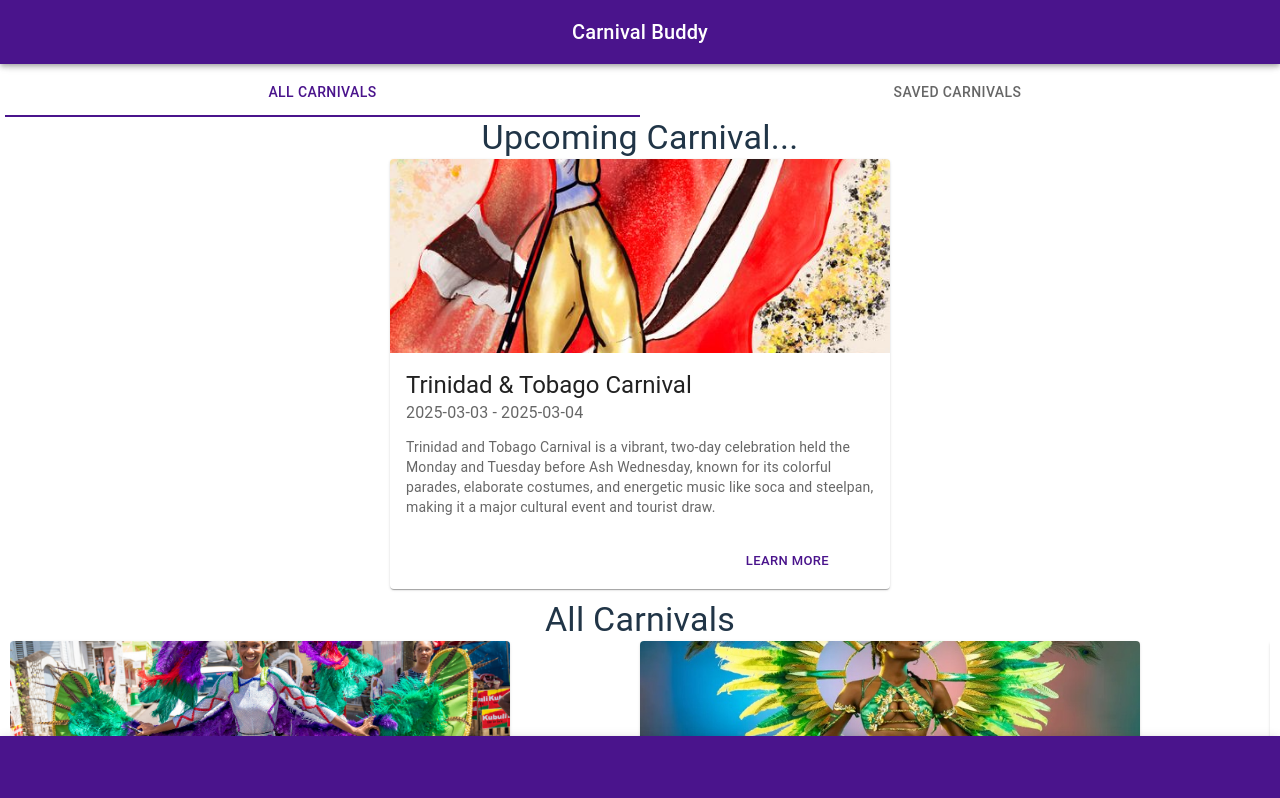
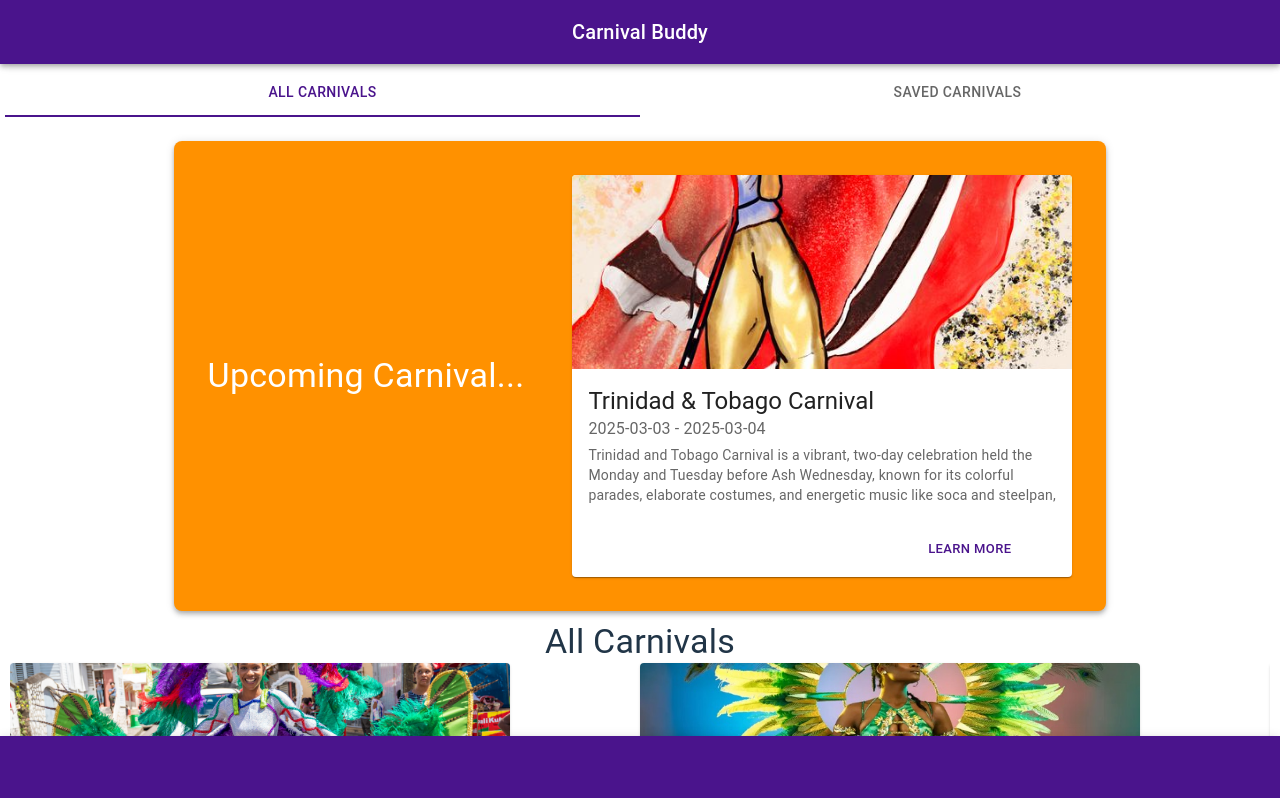
Before and after one commit to ChantalSorias/CarnivalBuddy, a React (Vite) app: page / in a window 1280 px wide. Shown: the top 798 px of the page. Built offline with nearby package versions, Linux system fonts and the light colour scheme; some icons are missing.

Commit message:
home - ui change to upcoming carnival, refactor files

```diff
--- a/src/BottomNav/BottomNav.tsx
+++ b/src/BottomNav/BottomNav.tsx
@@ -7,7 +7,7 @@ import './BottomNav.css';
 
 export default function BottomNav() {
   return (
-    <Box sx={{ pb: 8 }}>
+    <Box sx={{ pb: 5 }}>
       <AppBar position="fixed" color="primary" sx={{ top: 'auto', bottom: 0 }} className='bottom-nav-appbar'>
         <Toolbar className='bottom-nav-toolbar'>
           <IconButton color="inherit">
--- a/src/CarnivalList/CarnivalCard.css
+++ b/src/CarnivalList/CarnivalCard/CarnivalCard.css
@@ -4,7 +4,7 @@
 
 .carnival-card-description {
     overflow-y: scroll;
-    height: 80px;
+    height: 60px;
 
     /* Hide scrollbar */
     scrollbar-width: none;
--- a/src/CarnivalList/CarnivalCard.tsx
+++ b/src/CarnivalList/CarnivalCard/CarnivalCard.tsx
@@ -1,5 +1,5 @@
 import React, { useState } from 'react';
-import { Button, Card, CardActions, CardContent, CardMedia, IconButton, Typography } from '@mui/material';
+import { Button, Card, CardActions, CardContent, CardHeader, CardMedia, IconButton, Typography } from '@mui/material';
 import FavoriteIcon from '@mui/icons-material/Favorite';
 import FavoriteBorderIcon from '@mui/icons-material/FavoriteBorder';
 import './CarnivalCard.css'
@@ -20,7 +20,7 @@ export default function CarnivalCard({ content }) {
                 <Typography variant="h5" component="div">
                     {content.title}
                 </Typography>
-                <Typography sx={{ color: 'text.secondary', mb: 1.5 }}>{content.paradeDate?.join(" - ")}</Typography>
+                <Typography sx={{ color: 'text.secondary', mb: 0.5 }}>{content.paradeDate?.join(" - ")}</Typography>
                 <Typography variant="body2" sx={{ color: 'text.secondary' }} className='carnival-card-description'>
                     {content.description}
                 </Typography>
--- a/src/CarnivalList/CarnivalList.css
+++ b/src/CarnivalList/CarnivalList.css
@@ -1,8 +1,7 @@
 .carnival-list-upcoming-container {
     display: flex;
-    flex-direction: column;
-    align-items: center;
     margin-bottom: 5px;
+    justify-content: center;
 }
 
 .carnival-list-all-container {
@@ -17,3 +16,14 @@
     overflow: visible;
     overflow-x: clip;
 }
+
+.carnival-list-grid {
+    display: flex;
+    justify-content: space-evenly;
+    padding: 10px;
+}
+
+.carnival-list-grid-item {
+    display: flex;
+    align-items: center;
+}
--- a/src/CarnivalList/CarnivalList.tsx
+++ b/src/CarnivalList/CarnivalList.tsx
@@ -1,8 +1,8 @@
 import React, { useMemo, useState } from 'react';
 import Carousel from 'react-multi-carousel';
 import 'react-multi-carousel/lib/styles.css';
-import { Box, Typography } from '@mui/material';
-import CarnivalCard from './CarnivalCard';
+import { Box, Grid, Paper, Typography } from '@mui/material';
+import CarnivalCard from './CarnivalCard/CarnivalCard';
 import carnivalListData from './CarnivalListData.json';
 import './CarnivalList.css';
 
@@ -42,8 +42,28 @@ export default function CarnivalList({ likedOnly }) {
     return (
         <div>
             <div className='carnival-list-upcoming-container'>
-                <Typography variant="h4" component="div">Upcoming Carnival...</Typography>
-                <CarnivalCard content={firstCarnival} />
+                <Box className='carnival-list-box'>
+                    <Paper
+                        elevation={6}
+                        sx={{
+                            backgroundColor: 'secondary.main',
+                            p: 3,
+                            borderRadius: 2,
+                            boxShadow: 4,
+                            mt: 3
+                        }}
+                    >
+                        <Grid container className='carnival-list-grid'>
+                            <Grid className='carnival-list-grid-item'>
+                                <Typography variant="h4" component="div" sx={{ color: 'white' }}>Upcoming Carnival...</Typography>
+                            </Grid>
+                            <Box sx={{ mr: 3, ml: 3, mb: 1 }}></Box>
+                            <Grid>
+                                <CarnivalCard content={firstCarnival} />
+                            </Grid>
+                        </Grid>
+                    </Paper>
+                </Box>
             </div>
             <div className='carnival-list-all-container'>
                 <div>
--- a/src/FavouriteCarnivalList/FavouriteCarnivalList.tsx
+++ b/src/FavouriteCarnivalList/FavouriteCarnivalList.tsx
@@ -1,7 +1,7 @@
 import React, { useMemo } from 'react';
 import carnivalListData from '../CarnivalList/CarnivalListData.json';
 import { Box, Grid } from '@mui/material';
-import CarnivalCard from '../CarnivalList/CarnivalCard';
+import CarnivalCard from '../CarnivalList/CarnivalCard/CarnivalCard';
 import './FavouriteCarnivalList.css';
 
 export default function FavouriteCarnivalList() {
--- a/src/index.css
+++ b/src/index.css
@@ -52,7 +52,7 @@ button:hover {
   border-color: #646cff;
 }
 
-button:focus,
+/* button:focus, */
 button:focus-visible {
   outline: 4px auto -webkit-focus-ring-color;
 }
```
